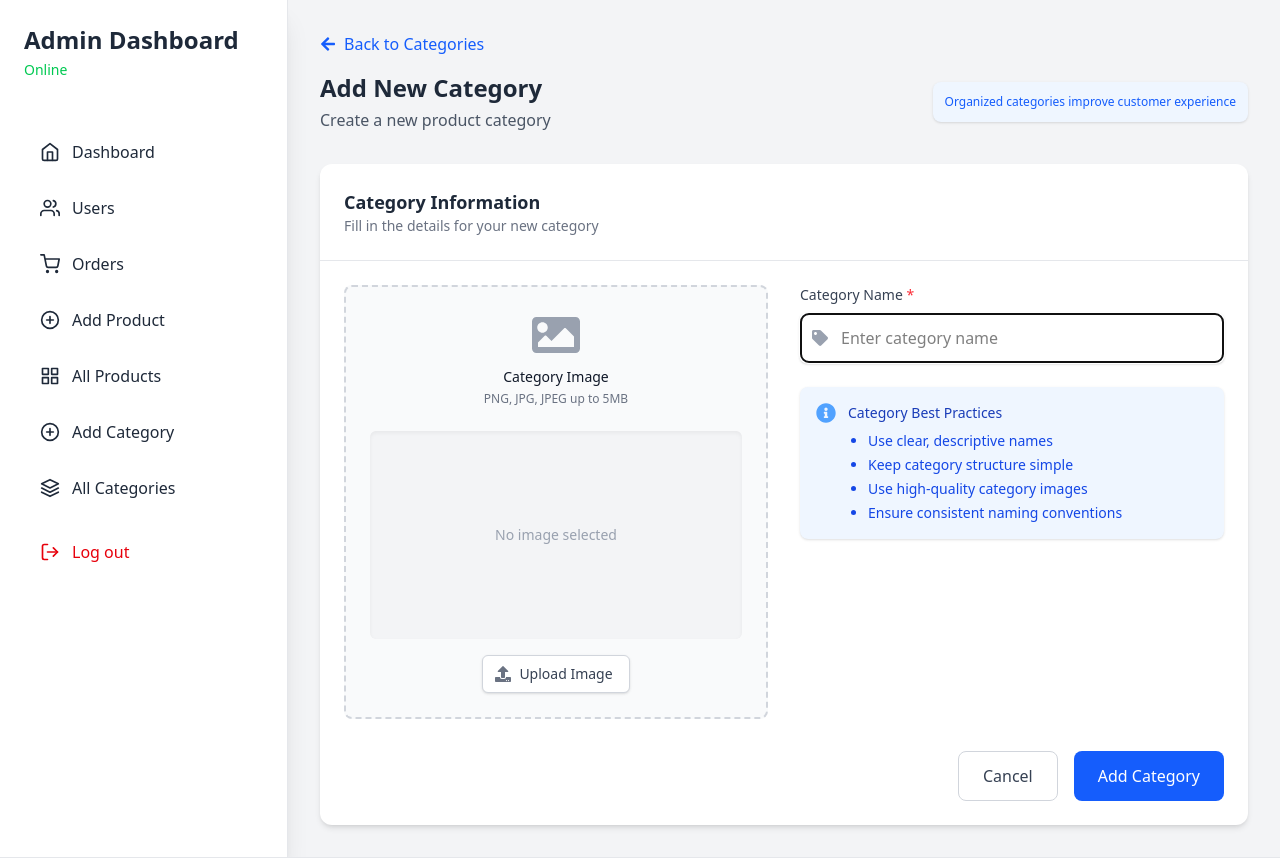
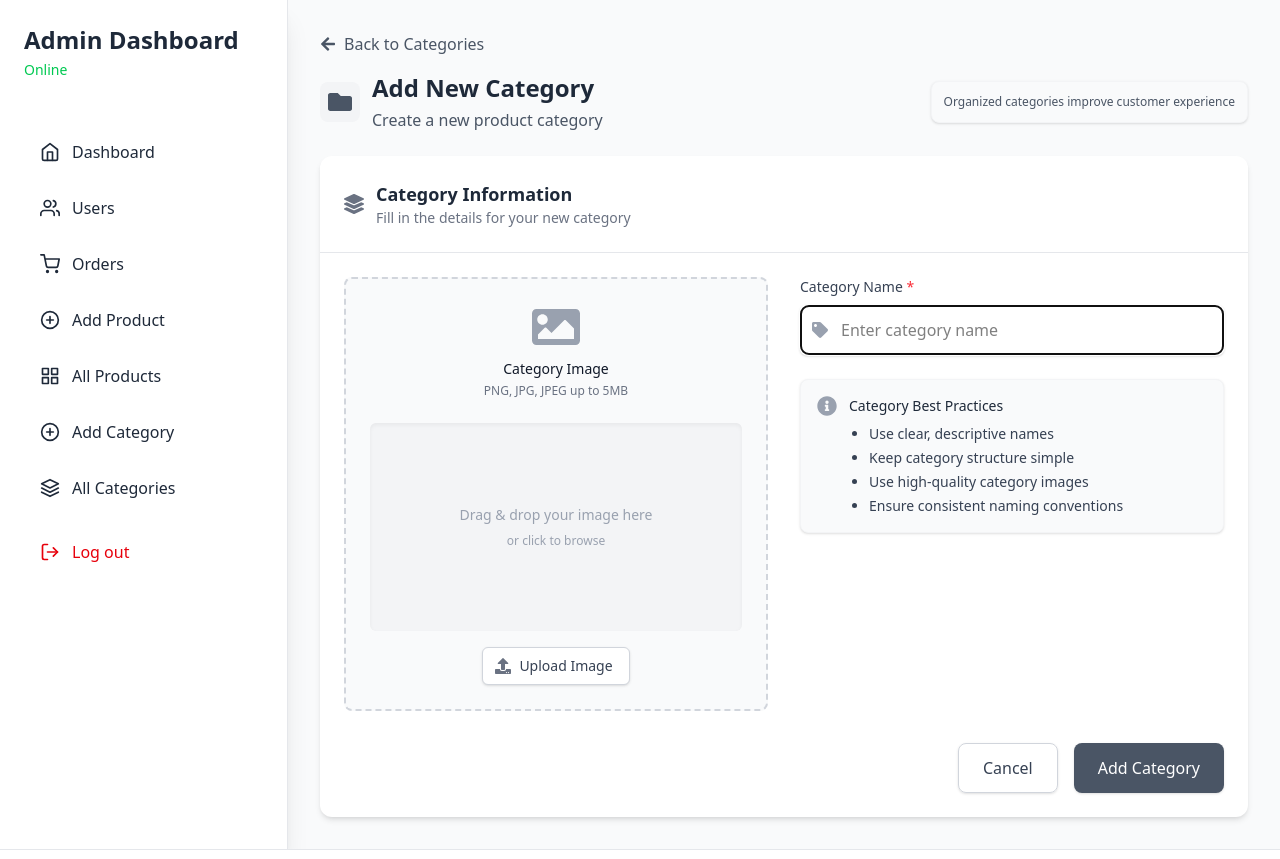
Before and after one commit to samrakshanadhikari/ecom-app-demo, a React (Vite) app in the folder frontend/: page /addCategory in a window 1280 px wide. Shown: the top 859 px of the page. Built offline with nearby package versions, Linux system fonts and the light colour scheme; sample sign-in values are in the browser's storage.

Commit message:
your commit message

```diff
--- a/frontend/src/adminDashboard/category/AddCategory.jsx
+++ b/frontend/src/adminDashboard/category/AddCategory.jsx
@@ -3,7 +3,7 @@ import { useNavigate } from 'react-router-dom';
 import Sidebar from '../dashboard/sidebar/Sidebar';
 import { useDispatch } from 'react-redux';
 import { addCategory } from '../../store/categorySlice';
-import { FaTag, FaUpload, FaArrowLeft, FaImage, FaInfoCircle } from 'react-icons/fa';
+import { FaTag, FaUpload, FaArrowLeft, FaImage, FaInfoCircle, FaFolder, FaLayerGroup } from 'react-icons/fa';
 import { toast } from 'react-toastify';
 
 const AddCategory = () => {
@@ -16,6 +16,36 @@ const AddCategory = () => {
     });
     const [isSubmitting, setIsSubmitting] = useState(false);
     const [previewUrl, setPreviewUrl] = useState(null);
+    const [isDragging, setIsDragging] = useState(false);
+
+    const handleDragOver = (e) => {
+        e.preventDefault();
+        setIsDragging(true);
+    };
+
+    const handleDragLeave = (e) => {
+        e.preventDefault();
+        setIsDragging(false);
+    };
+
+    const handleDrop = (e) => {
+        e.preventDefault();
+        setIsDragging(false);
+
+        const file = e.dataTransfer.files[0];
+        if (file && file.type.match('image.*')) {
+            setCategoryData(prev => ({
+                ...prev,
+                image: file
+            }));
+
+            const fileReader = new FileReader();
+            fileReader.onload = () => {
+                setPreviewUrl(fileReader.result);
+            };
+            fileReader.readAsDataURL(file);
+        }
+    };
 
     const handleChange = (e) => {
         const { name, value, files, type } = e.target;
@@ -62,39 +92,57 @@ const AddCategory = () => {
     };
 
     return (
-        <div className="flex min-h-screen bg-gray-100">
+        <div className="flex min-h-screen bg-gray-50">
             <Sidebar />
 
-            <div className="flex-1 p-8">
-                <div className="mb-8">
+            <div className="flex-1 p-6 md:p-8">
+                <div className="max-w-6xl mx-auto">
+                    <div className="mb-6">
                         <button
                             onClick={() => navigate('/categoryList')}
-                        className="flex items-center text-blue-600 hover:text-blue-800 mb-4 transition-colors"
+                            className="flex items-center text-gray-600 hover:text-gray-800 mb-4 transition-colors"
                         >
                             <FaArrowLeft className="mr-2" /> Back to Categories
                         </button>
-                    <div className="flex justify-between items-center">
+                        <div className="flex flex-col md:flex-row md:justify-between md:items-center">
+                            <div className="mb-4 md:mb-0">
+                                <div className="flex items-center">
+                                    <div className="bg-gray-100 p-2 rounded-lg mr-3">
+                                        <FaFolder className="h-6 w-6 text-gray-600" />
+                                    </div>
                                     <div>
                                         <h1 className="text-2xl font-bold text-gray-800">Add New Category</h1>
                                         <p className="text-gray-600 mt-1">Create a new product category</p>
                                     </div>
-                        <div className="hidden md:block bg-blue-50 p-3 rounded-lg shadow-sm">
-                            <p className="text-xs text-blue-600 font-medium">Organized categories improve customer experience</p>
+                                </div>
+                            </div>
+                            <div className="bg-gray-50 p-3 rounded-lg shadow-sm border border-gray-100">
+                                <p className="text-xs text-gray-600 font-medium">Organized categories improve customer experience</p>
                             </div>
                         </div>
                     </div>
 
                 <div className="bg-white rounded-xl shadow-md overflow-hidden">
                     <div className="p-6 border-b border-gray-200">
+                        <div className="flex items-center">
+                            <FaLayerGroup className="h-5 w-5 text-gray-500 mr-3" />
+                            <div>
                                 <h2 className="text-lg font-semibold text-gray-800">Category Information</h2>
                                 <p className="text-sm text-gray-500">Fill in the details for your new category</p>
+                            </div>
+                        </div>
                     </div>
 
                     <form onSubmit={handleSubmit} className="p-6">
                         <div className="grid grid-cols-1 md:grid-cols-2 gap-8">
                             {/* Left Column - Image Upload */}
                             <div className="md:col-span-1">
-                                <div className="flex flex-col items-center bg-gray-50 rounded-lg p-6 border-2 border-dashed border-gray-300 hover:border-blue-400 hover:bg-blue-50 transition-all transform hover:scale-[1.01] duration-200">
+                                <div
+                                    className={`flex flex-col items-center bg-gray-50 rounded-lg p-6 border-2 border-dashed ${isDragging ? 'border-gray-500 bg-gray-50' : 'border-gray-300'} hover:border-gray-400 hover:bg-gray-50 transition-all transform hover:scale-[1.01] duration-200`}
+                                    onDragOver={handleDragOver}
+                                    onDragLeave={handleDragLeave}
+                                    onDrop={handleDrop}
+                                >
                                     <div className="mb-4 text-center">
                                         <FaImage className="mx-auto h-12 w-12 text-gray-400" />
                                         <h3 className="mt-2 text-sm font-medium text-gray-900">Category Image</h3>
@@ -112,21 +160,25 @@ const AddCategory = () => {
                                             />
                                             <div className="flex flex-col items-center justify-center">
                                                 {previewUrl || categoryData.image ? (
-                                                    <div className="relative w-full h-52 mb-4 shadow-sm rounded-md overflow-hidden">
+                                                    <div className="relative w-full h-52 mb-4 shadow-sm rounded-md overflow-hidden group">
                                                         <img
                                                             src={previewUrl || (categoryData.image ? URL.createObjectURL(categoryData.image) : "")}
                                                             alt="Category preview"
                                                             className="w-full h-full object-contain rounded-md"
                                                         />
+                                                        <div className="absolute inset-0 bg-black bg-opacity-0 group-hover:bg-opacity-20 transition-all flex items-center justify-center opacity-0 group-hover:opacity-100">
+                                                            <span className="text-white text-sm px-2 py-1 bg-gray-800 bg-opacity-75 rounded">Click to change</span>
+                                                        </div>
                                                     </div>
                                                 ) : (
-                                                    <div className="w-full h-52 flex items-center justify-center bg-gray-100 rounded-md mb-4 shadow-inner">
-                                                        <span className="text-gray-400 text-sm">No image selected</span>
+                                                    <div className="w-full h-52 flex flex-col items-center justify-center bg-gray-100 rounded-md mb-4 shadow-inner">
+                                                        <span className="text-gray-400 text-sm mb-2">Drag & drop your image here</span>
+                                                        <span className="text-gray-400 text-xs">or click to browse</span>
                                                     </div>
                                                 )}
                                                 <button
                                                     type="button"
-                                                    className="inline-flex items-center px-4 py-2 bg-white border border-gray-300 rounded-md shadow-sm text-sm font-medium text-gray-700 hover:bg-blue-50 hover:text-blue-600 hover:border-blue-300 focus:outline-none focus:ring-2 focus:ring-offset-2 focus:ring-blue-500 transition-all"
+                                                    className="inline-flex items-center px-4 py-2 bg-white border border-gray-300 rounded-md shadow-sm text-sm font-medium text-gray-700 hover:bg-gray-50 hover:text-gray-600 hover:border-gray-300 focus:outline-none focus:ring-2 focus:ring-offset-2 focus:ring-gray-500 transition-all"
                                                 >
                                                     <FaUpload className="-ml-1 mr-2 h-4 w-4 text-gray-500" />
                                                     Upload Image
@@ -156,20 +208,20 @@ const AddCategory = () => {
                                                 onChange={handleChange}
                                                 placeholder="Enter category name"
                                                 required
-                                                className="pl-10 w-full py-3 px-4 border border-gray-300 rounded-lg focus:ring-blue-500 focus:border-blue-500 shadow-sm"
+                                                className="pl-10 w-full py-3 px-4 border border-gray-300 rounded-lg focus:ring-gray-500 focus:border-gray-500 shadow-sm"
                                                 autoFocus
                                             />
                                         </div>
                                     </div>
 
-                                    <div className="bg-blue-50 rounded-lg p-4 shadow-sm">
+                                    <div className="bg-gray-50 rounded-lg p-4 shadow-sm border border-gray-100">
                                         <div className="flex">
                                             <div className="flex-shrink-0">
-                                                <FaInfoCircle className="h-5 w-5 text-blue-400" />
+                                                <FaInfoCircle className="h-5 w-5 text-gray-400" />
                                             </div>
                                             <div className="ml-3">
-                                                <h3 className="text-sm font-medium text-blue-800">Category Best Practices</h3>
-                                                <div className="mt-2 text-sm text-blue-700">
+                                                <h3 className="text-sm font-medium text-gray-800">Category Best Practices</h3>
+                                                <div className="mt-2 text-sm text-gray-700">
                                                     <ul className="list-disc pl-5 space-y-1">
                                                         <li>Use clear, descriptive names</li>
                                                         <li>Keep category structure simple</li>
@@ -184,18 +236,18 @@ const AddCategory = () => {
                             </div>
                         </div>
 
-                        <div className="mt-8 flex justify-end space-x-4">
+                        <div className="mt-8 flex flex-col-reverse sm:flex-row sm:justify-end space-y-reverse space-y-4 sm:space-y-0 sm:space-x-4">
                             <button
                                 type="button"
                                 onClick={() => navigate("/categoryList")}
-                                className="px-6 py-3 border border-gray-300 rounded-lg text-gray-700 hover:bg-gray-50 focus:outline-none focus:ring-2 focus:ring-offset-2 focus:ring-gray-500 transition-colors"
+                                className="w-full sm:w-auto px-6 py-3 border border-gray-300 rounded-lg text-gray-700 hover:bg-gray-50 focus:outline-none focus:ring-2 focus:ring-offset-2 focus:ring-gray-500 transition-colors shadow-sm"
                             >
                                 Cancel
                             </button>
                             <button
                                 type="submit"
                                 disabled={isSubmitting}
-                                className={`px-6 py-3 bg-blue-600 text-white rounded-lg hover:bg-blue-700 focus:outline-none focus:ring-2 focus:ring-offset-2 focus:ring-blue-500 transition-all transform hover:scale-[1.02] active:scale-[0.98] ${isSubmitting ? 'opacity-75 cursor-not-allowed' : ''}`}
+                                className={`w-full sm:w-auto px-6 py-3 bg-gray-600 text-white rounded-lg hover:bg-gray-700 focus:outline-none focus:ring-2 focus:ring-offset-2 focus:ring-gray-500 transition-all transform hover:scale-[1.02] active:scale-[0.98] shadow-sm ${isSubmitting ? 'opacity-75 cursor-not-allowed' : ''}`}
                             >
                                 {isSubmitting ? 'Adding Category...' : 'Add Category'}
                             </button>
@@ -204,6 +256,7 @@ const AddCategory = () => {
                 </div>
                 </div>
             </div>
+        </div>
     );
 };
 
```
Lines whose indentation alone changed are shown as unchanged.
